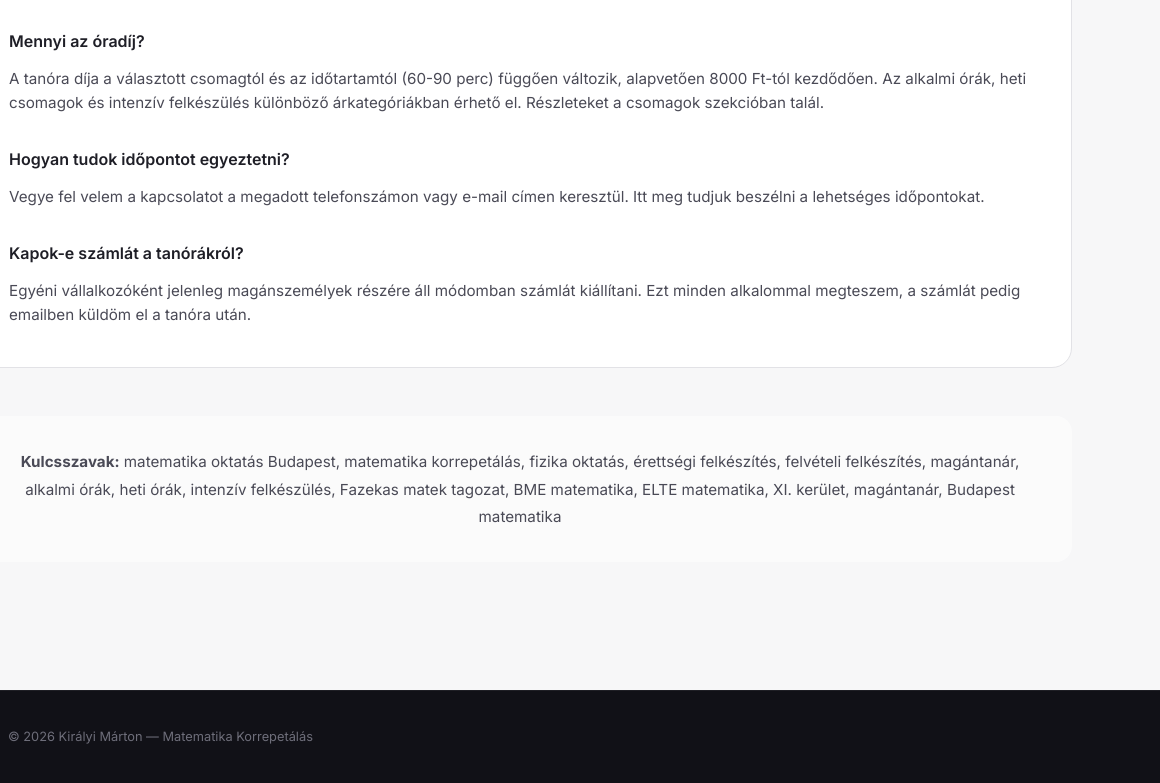
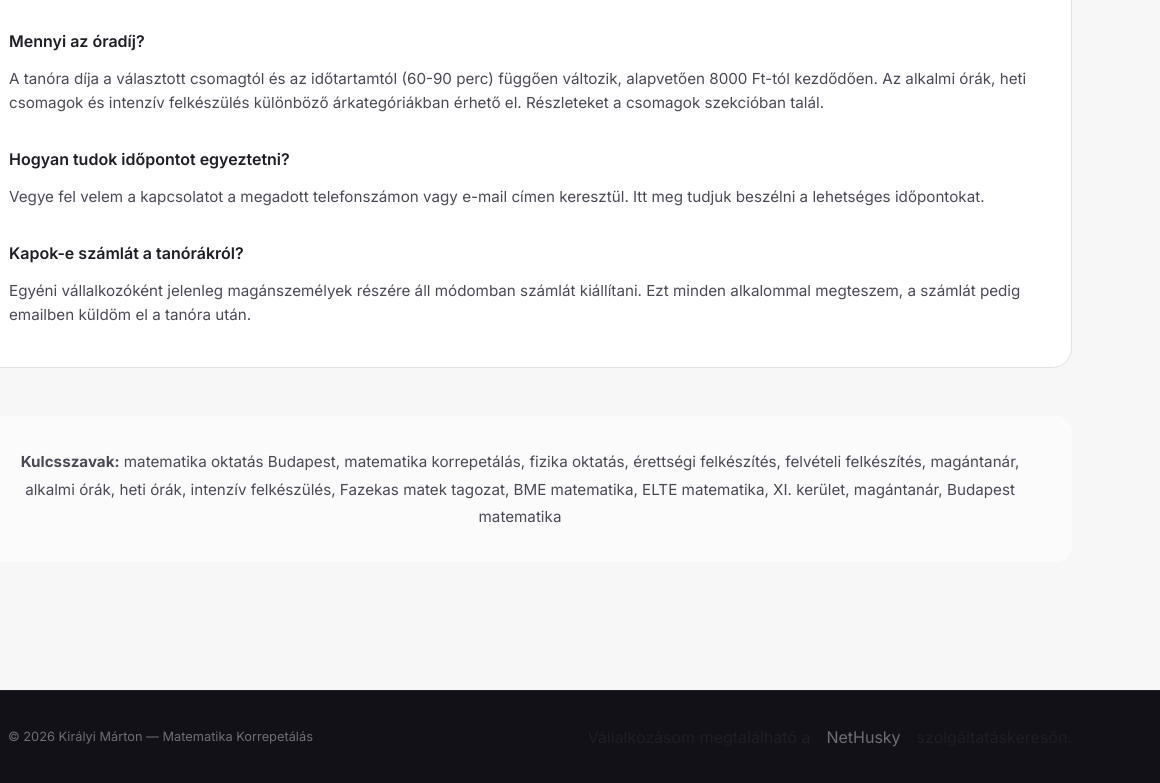
Before and after one commit to kiralyimartonkristof/KM-Matek, a plain HTML site: page index.html in a window 1280 px wide. Shown: the part 4840-5623 px from the top of the page, 120-1280 px from the left. Drawn offline with Linux system fonts and the light colour scheme; animation ran at ten frames a second.

Commit message:
Add footer-right section with business link

```diff
--- a/index.html
+++ b/index.html
@@ -507,6 +507,11 @@
         <span>&copy; 2026 Királyi Márton — Matematika Korrepetálás</span>
       </div>
 
+      <div class="footer-right">
+        Vállalkozásom megtalálható a
+        <a href="https://nethusky.hu/szolgaltatasok/oktatas-es-kepzes">NetHusky</a>
+        szolgáltatáskeresőn.
+      </div>
     </div>
   </footer>
 
```
